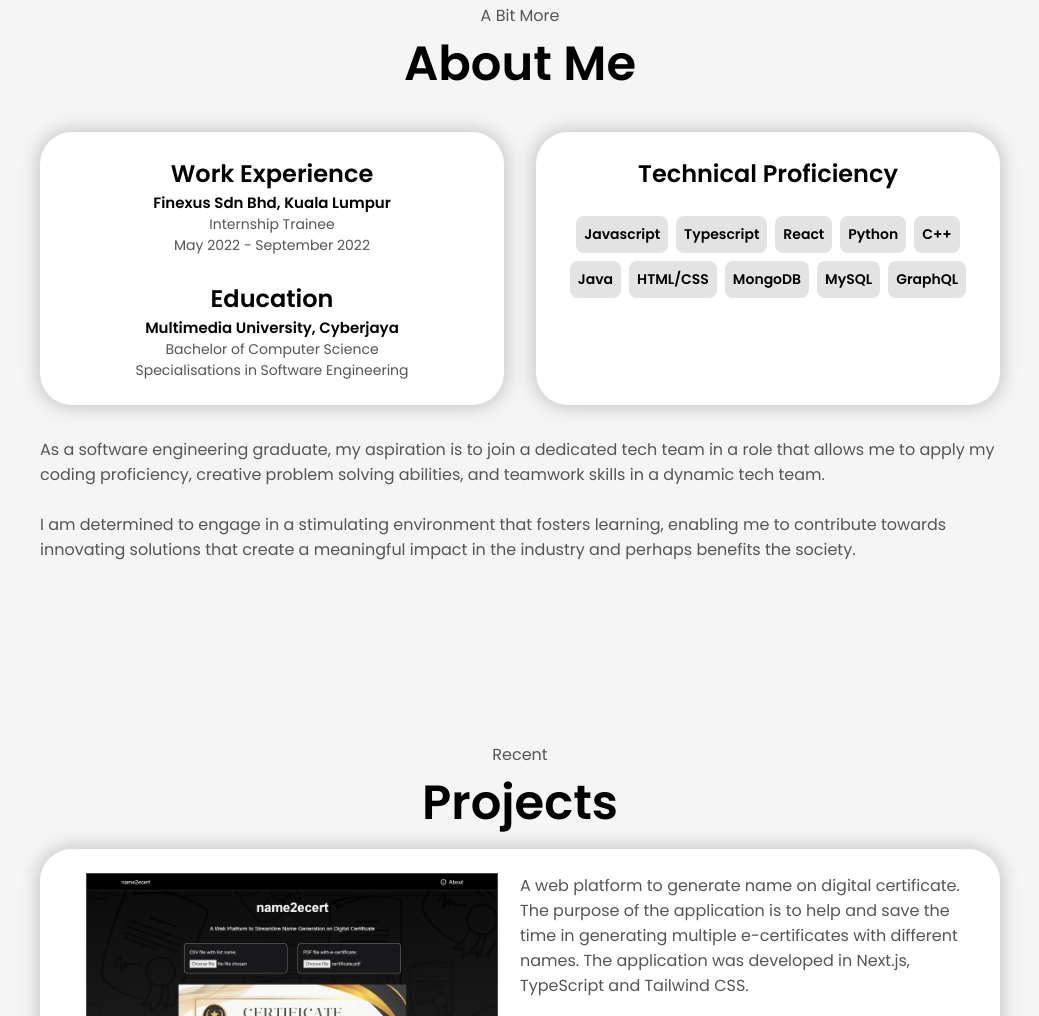
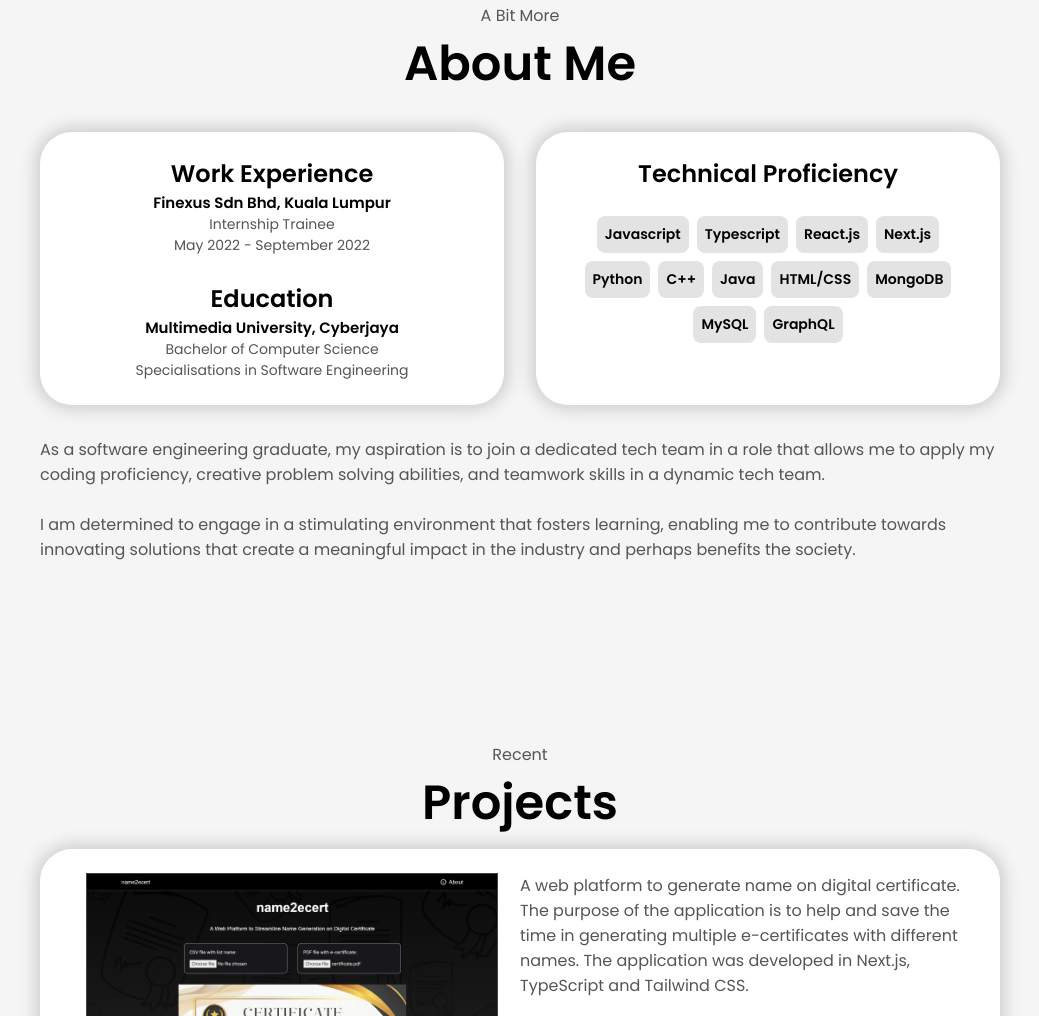
Before and after one commit to adhamhshm/portfolio-v1, a website built with Vite: page index.html in a window 1280 px wide. Shown: the part 921-1937 px from the top of the page, without its empty margins (120-1159 px from the left). Built offline with nearby package versions, Linux system fonts and the light colour scheme.

Commit message:
update skills

```diff
--- a/index.html
+++ b/index.html
@@ -104,7 +104,11 @@
                                     <p class="experience-text-proficiency" ></p>
                                 </div>
                                 <div class="skills">
-                                    <h3 class="experience-text-skill">React</h3>
+                                    <h3 class="experience-text-skill">React.js</h3>
+                                    <p class="experience-text-proficiency" ></p>
+                                </div>
+                                <div class="skills">
+                                    <h3 class="experience-text-skill">Next.js</h3>
                                     <p class="experience-text-proficiency" ></p>
                                 </div>
                                 <div class="skills">
```
